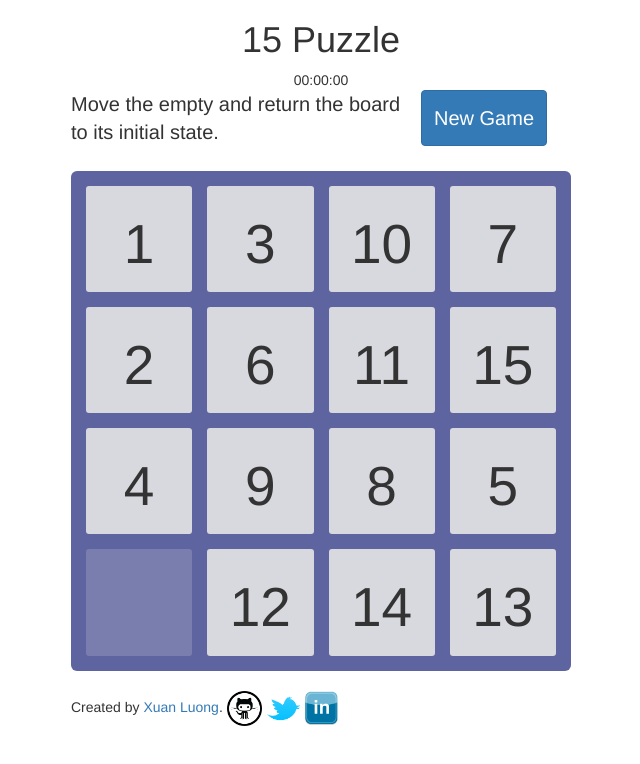
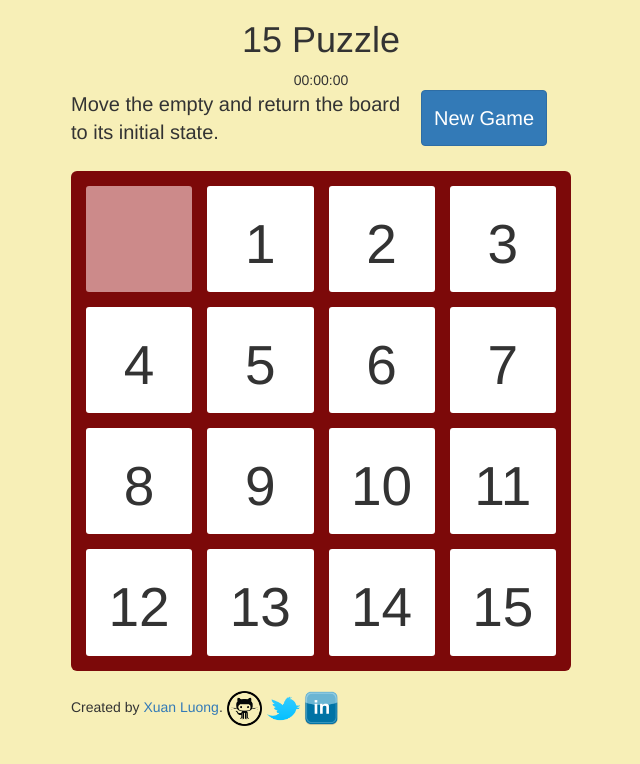
Before and after one commit to seanluong/15-puzzle, a plain HTML site: page index.html in a window 1280 px wide. Shown: the whole page, without its empty margins (319-959 px from the left). Drawn offline with nearby package versions, Linux system fonts and the light colour scheme; some packages are replaced by stand-ins of ours.

Commit message:
Update color of body, game container, and cells

```diff
--- a/css/style.css
+++ b/css/style.css
@@ -1,6 +1,7 @@
 body {
 	width: 500px;
 	margin: 0 auto;
+	background: #F7EFB7;
 }
 
 #source-img {
@@ -33,7 +34,7 @@ body {
 	width: 500px;
 	height: 500px;
 	position: relative;
-	background: #5E64A0;
+	background: #7C0909;
 	border-radius: 6px;
 	padding: 15px;
 	box-sizing: border-box;
@@ -67,7 +68,7 @@ body {
 	margin-bottom: 15px;
 	float: left;
 	border-radius: 3px;
-	background: rgba(230, 230, 230, 0.9);
+	background: rgba(255, 255, 255, 1.0);
 	font-size: 55px;
 	line-height: 116.25px;
 }
@@ -79,5 +80,5 @@ body {
 	margin-bottom: 15px;
 	float: left;
 	border-radius: 3px;
-	background: rgba(230, 230, 230, 0.2);
+	background: rgba(204, 138, 138, 1);
 }
--- a/js/board.js
+++ b/js/board.js
@@ -7,7 +7,7 @@ var Board = function() {
 	];
 	this.row = 0; // current row of 0
 	this.col = 0; // current col of 0
-	this.shuffle();
+	// this.shuffle();
 };
 
 Board.prototype.shuffle = function(nsteps) {
```
